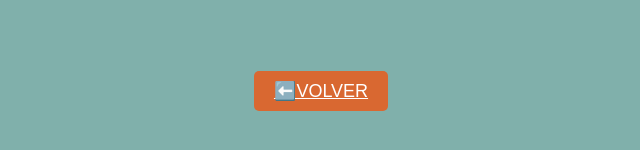
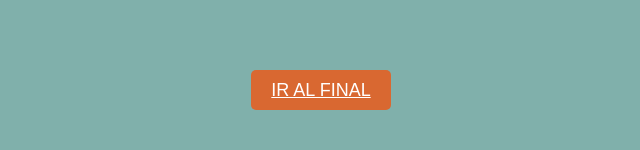
Before and after one commit to ASTERMA848/TotemJuanPabloChechi, a plain HTML site: page mauri.html in a window 1280 px wide. Shown: the part 494-644 px from the top of the page, 319-959 px from the left. Drawn offline with Linux system fonts and the light colour scheme.

Commit message:
arreglos

```diff
--- a/mauri.html
+++ b/mauri.html
@@ -4,7 +4,7 @@
     <meta charset="UTF-8">
     <meta name="viewport" content="width=device-width, initial-scale=1.0">
     <link rel="stylesheet" href="styles.css">
-    <title>Página Responsiva</title>
+    <title>JP</title>
 </head>
 <body>
     <div class="container">
@@ -15,7 +15,7 @@
         </audio>
         <img src="mauri.png" alt="Imagen Responsiva" class="responsive-image">
         <div class="btn-container">
-            <a href="pag9.html" class="btn">⬅️VOLVER</a>
+            <a href="pag9.html" class="btn">IR AL FINAL</a>
         </div>
     </div>
 </body>
```
Also changed, not shown: chiste.html (+1 -1 lines), falsa.html (+1 -1 lines), gusti.html (+1 -1 lines), index.html (+1 -1 lines), pag2.html (+1 -1 lines), pag3.html (+1 -1 lines), pag4.html (+1 -1 lines), pag5.html (+1 -1 lines), pag6.html (+1 -1 lines), pag7.html (+2 -2 lines), pag8.html (+1 -1 lines), pag9.html (+1 -1 lines).
